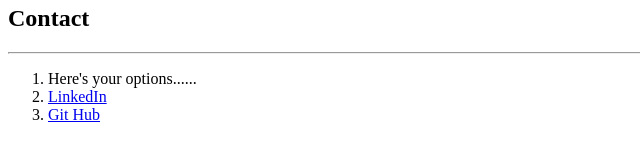
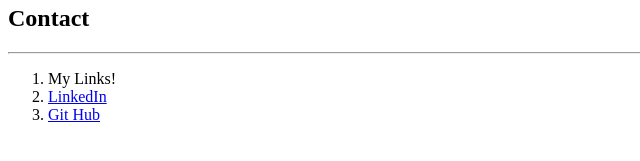
Before and after one commit to M-Laswell/portfolio, a plain HTML site: page index.html in a window 1280 px wide. Shown: the part 473-634 px from the top of the page, 0-640 px from the left. Drawn offline with Linux system fonts and the light colour scheme.

Commit message:
Second commit

```diff
--- a/index.html
+++ b/index.html
@@ -28,7 +28,7 @@
     <h2>Contact</h2>
     <hr>
       <ol>
-      <li> Here's your options......
+      <li> My Links!
       <li> <a href='https://www.linkedin.com/in/michael-laswell-b07b54123/'>LinkedIn</a></li>
       <li> <a href='https://github.com/M-Laswell/Laswell-projects'>Git Hub</a></li>
       </ol>
```
